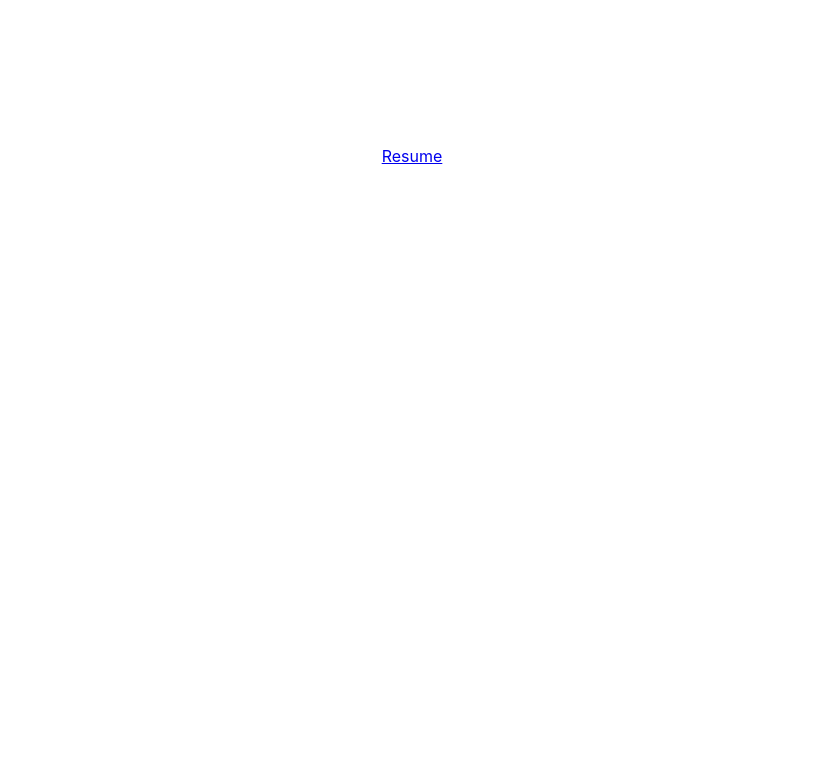
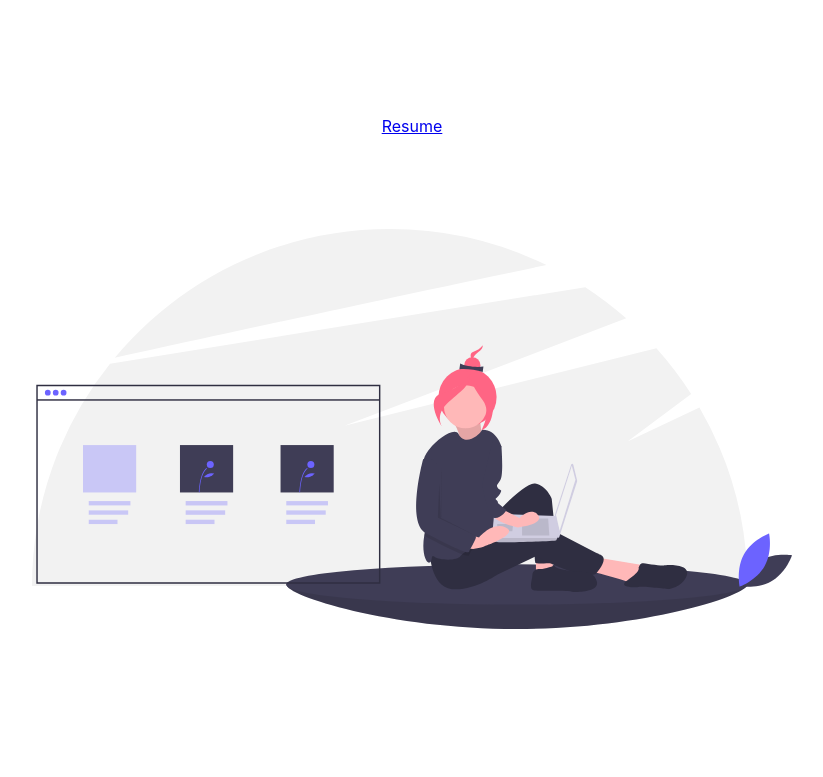
Before and after one commit to WeiPeluso/portfolio, a React (Create React App) app: page / in a window 1280 px wide. Shown: the part 823-1600 px from the top of the page, without its empty margins (228-1051 px from the left). Before the commit the page ends 1000 px from the top, so only its background shows below. Built offline with nearby package versions, Linux system fonts and the light colour scheme.

Commit message:
fixed nav

```diff
--- a/src/App.js
+++ b/src/App.js
@@ -57,7 +57,7 @@ function App() {
           <a className={classes.links} href="#about">
             <h2 className={classes.linkName}>About Me</h2>
           </a>
-          <a className={classes.links} href="#skills">
+          <a className={classes.links} href="#about2">
             <h2 className={classes.linkName}>Skills</h2>
           </a>
           <a className={classes.links} href="#projects">
@@ -72,8 +72,10 @@ function App() {
         </nav>
       </div>
       <div className={classes.content}>
-        <div className={classes.space}></div>
         <div id="about">
+          <AboutMe />
+        </div>
+        <div id="about2">
           <AboutMe />
         </div>
       </div>
--- a/src/components/ui/AboutMe.js
+++ b/src/components/ui/AboutMe.js
@@ -4,9 +4,9 @@ import { makeStyles } from "@material-ui/styles";
 
 const useStyles = makeStyles(() => ({
   main: {
-    //  border: "2px solid red",
+    //border: "2px solid red",
     position: "relative",
-    marginTop: "100px",
+    paddingTop: "70px",
     display: "flex",
     justifyContent: "space-around",
     alignItems: "center",
```
